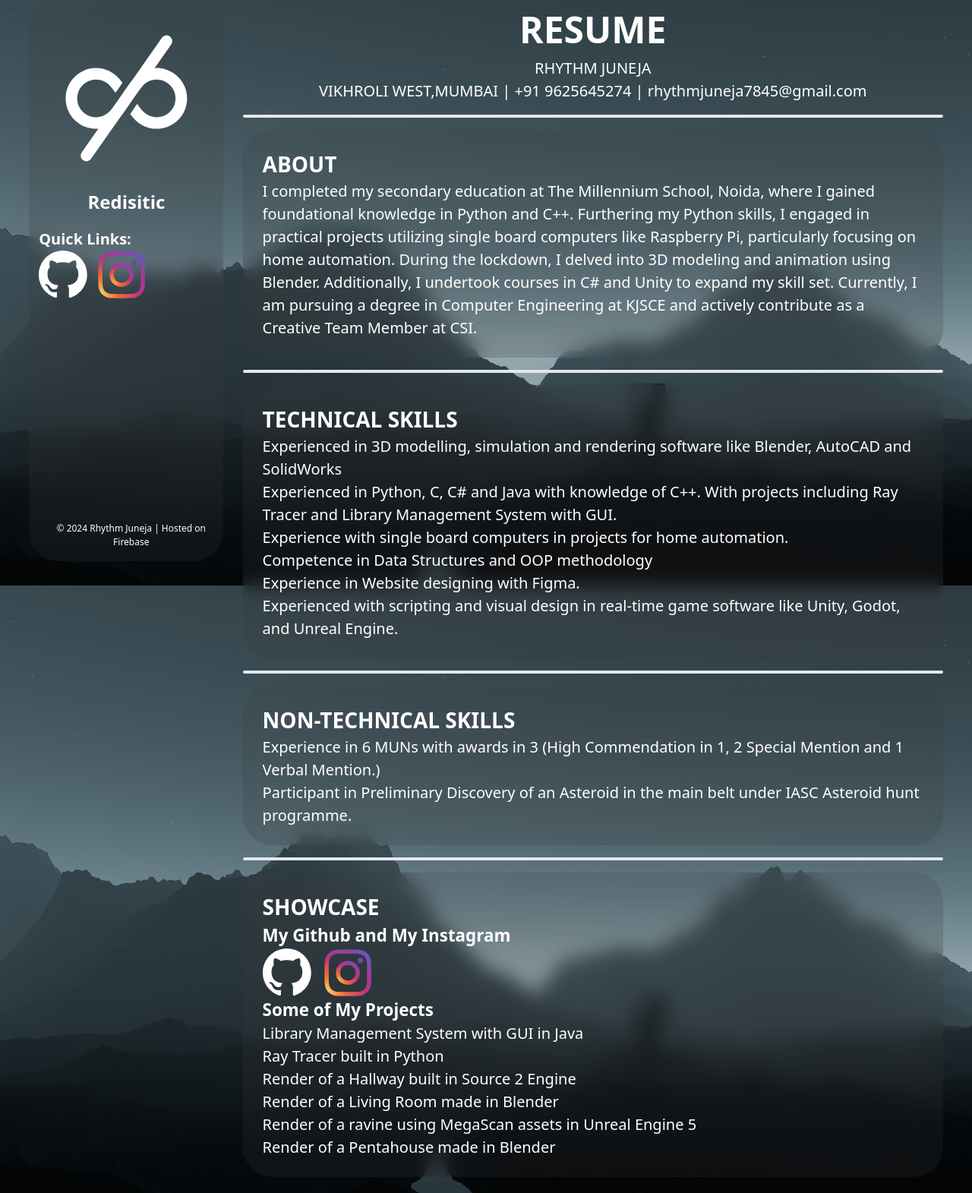
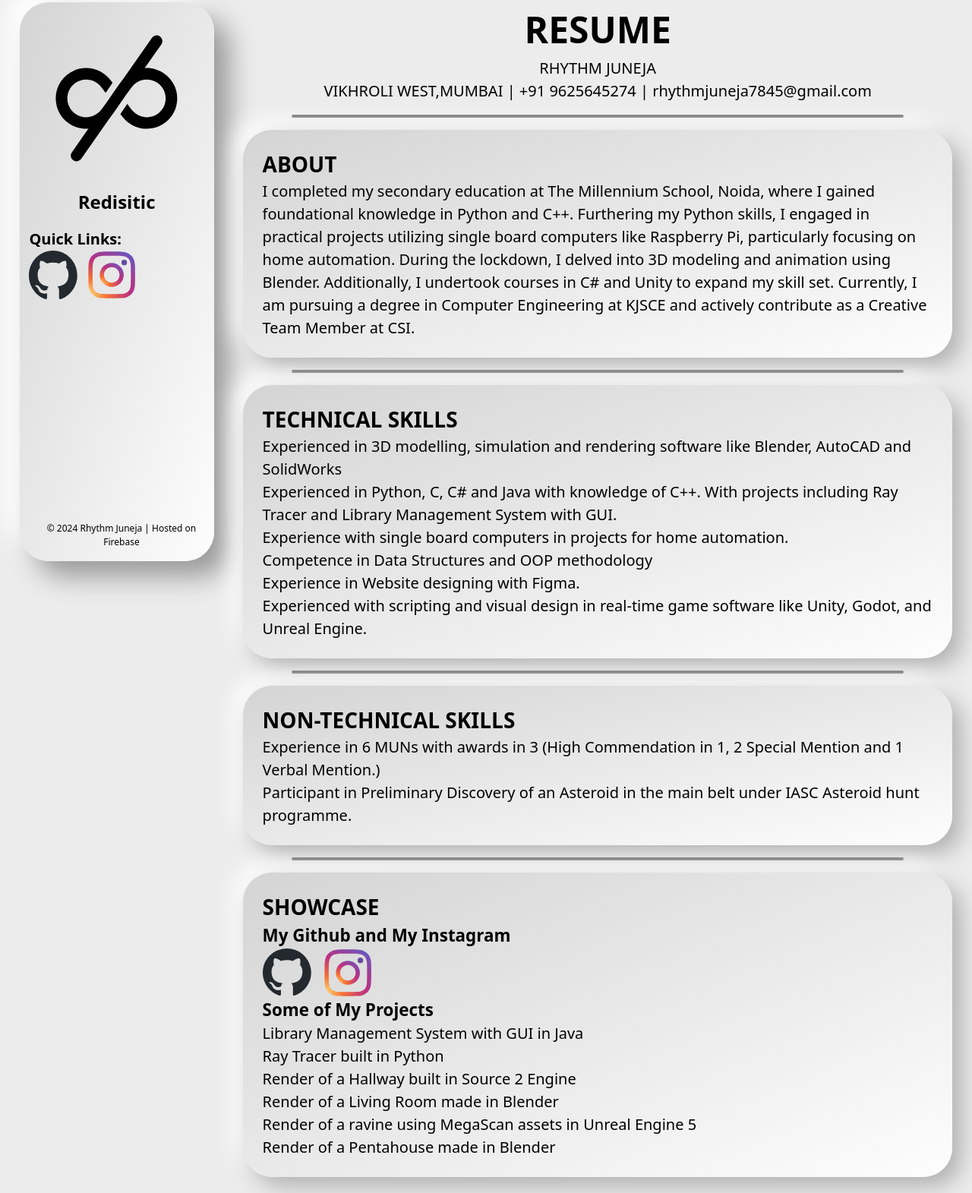
Before and after one commit to redisitic/personal-website, a website built with Vite: page index.html in a window 1280 px wide. Shown: the part 29-1600 px from the top of the page at 76% size. Built offline with nearby package versions, Linux system fonts and the light colour scheme; files whose address does not match are found by name.

Commit message:
Added Neomorph Branch

```diff
--- a/index.html
+++ b/index.html
@@ -10,27 +10,27 @@
     <link href="https://fonts.googleapis.com/css2?family=Roboto:ital,wght@0,100;0,300;0,400;0,500;0,700;0,900;1,100;1,300;1,400;1,500;1,700;1,900&display=swap" rel="stylesheet">
     <title>Resume</title>
 </head>
-<body class="cursor-[url(/cursors/arrow.cur),_default] text-[1.8vh] md:text-[2.5vh] font-Roboto text-white bg-black bg-[url('/background.jpg')] bg-fixed bg-cover flex flex-row mx-[3vw] my-[4vh] gap-[2vw]">
-    <div class="hidden md:block fixed flex flex-col gap-[1vw] w-[20vw] h-[92vh] bg-[#40404032] py-[3vh] px-[1vw] backdrop-blur-md rounded-[3vw]">
-        <img class="m-auto w-[16vw] h-[16vw] rounded-[100%] transition duration-250 hover:scale-125" src ="/LogoNew.svg" alt = "Profile picture">
+<body class="cursor-[url(/cursors/arrow.cur),_default] text-[1.8vh] md:text-[2.5vh] font-Roboto text-black bg-[#ececec] flex flex-row mx-[2vw] my-[4vh] gap-[2vw] dark:bg-[#141414] dark:text-white">
+    <div class="hidden md:block fixed gap-[1vw] w-[20vw] h-[92vh] py-[3vh] px-[1vw] rounded-[3vw] bg-gradient-to-br from-[#d4d4d4] to-[#fdfdfd] shadow-nm z-20 backdrop-blur dark:bg-dk dark:shadow-nmd">
+        <picture><source srcset="/LogoNew.svg" media="(prefers-color-scheme: dark)"><img class="m-auto w-[16vw] h-[16vw] rounded-[100%] transition duration-250 hover:scale-125" src ="/logoLight.svg" alt = "Profile picture"></picture>
         <p class="text-center text-[3vh] transition duration-250 hover:scale-110 my-[2vh]"><b>Redisitic</b></p>
         <div>
             <p><b>Quick Links:</b></p>
             <div class="flex flex-row gap-[1vw]">
-                <a class="transition duration-250 hover:scale-110 cursor-[url(/cursors/link.cur),_pointer]" href = "https://github.com/redisitic" target="_blank"><img src = "/github-mark-white.svg" width="64px" height="64px"></a>
-                <a class="transition duration-250 hover:scale-110 cursor-[url(/cursors/link.cur),_pointer]" href = "https://instagram.com/redisitic" target="_blank"><img src = "/Instagram_logo.svg" width="64px" height="64px"></a>
+                <a class="transition duration-250 hover:scale-110 cursor-[url(/cursors/link.cur),_pointer]" href = "https://github.com/redisitic" target="_blank"><picture><source srcset="/github-mark-white.svg" media="(prefers-color-scheme: dark)"><img src = "/github-mark.svg" class = "w-[5vw] h-[5vw]"></picture></a>
+                <a class="transition duration-250 hover:scale-110 cursor-[url(/cursors/link.cur),_pointer]" href = "https://instagram.com/redisitic" target="_blank"><img src = "/Instagram_logo.svg" class = "w-[5vw] h-[5vw]"></a>
             </div>
         </div>
         <footer class="absolute bottom-[2vh] text-[1.5vh] text-center px-[2vh] p-auto">
             © <span class="year"></span> Rhythm Juneja | Hosted on Firebase
         </footer>
     </div>
-    <div class="md:ml-[22vw]">
+    <div class="md:ml-[23vw] z-20">
         <h1 class="text-center font-bold text-[6vh] transition duration-250 hover:scale-105">RESUME</h1>
         <div class="text-center transition duration-250 hover:scale-105"><span>RHYTHM JUNEJA</span></div>
         <div class="text-center transition duration-250 hover:scale-105"><span>VIKHROLI WEST,MUMBAI <span>|</span> +91 9625645274 <span>|</span> rhythmjuneja7845@gmail.com</span></div>
-        <hr class="my-[2vh] border-[0.3vh] rounded-3xl">
-        <div class="bg-[#40404032] py-[3vh] px-[1vw] backdrop-blur-md rounded-[3vw] px-[2vw] transition duration-250 hover:scale-105">
+        <hr class="my-[2vh] mx-[5vw] border-[0.3vh] rounded-3xl border-neutral-600">
+        <div class="py-[3vh] rounded-[3vw] px-[2vw] transition duration-250 hover:scale-105 hover:z-100 bg-gradient-to-br from-[#d4d4d4] to-[#fdfdfd] shadow-nmb dark:bg-dk dark:shadow-nmdb">
             <p class="font-semibold text-[3.5vh]">ABOUT</p>
             <p>I completed my secondary education at The Millennium School, Noida, where I gained
                 foundational knowledge in Python and C++. Furthering my Python skills, I engaged in practical
@@ -41,8 +41,8 @@
                 Team Member at CSI.
             </p>
         </div>
-        <hr class="my-[2vh] border-[0.3vh] rounded-3xl">
-        <div class="bg-[#40404032] py-[3vh] px-[1vw] backdrop-blur-md rounded-[3vw] px-[2vw] transition duration-250 hover:scale-105">
+        <hr class="my-[2vh] mx-[5vw] border-[0.3vh] rounded-3xl border-neutral-600">
+        <div class="py-[3vh] rounded-[3vw] px-[2vw] transition duration-250 hover:scale-105 bg-gradient-to-br from-[#d4d4d4] to-[#fdfdfd] shadow-nmb dark:bg-dk dark:shadow-nmdb">
             <p class="font-semibold text-[3.5vh]">TECHNICAL SKILLS</p>
             <p>
                 <ul>
@@ -55,8 +55,8 @@
                 </ul>
             </p>
         </div>
-        <hr class="my-[2vh] border-[0.3vh] rounded-3xl">
-        <div class="bg-[#40404032] py-[3vh] px-[1vw] backdrop-blur-md rounded-[3vw] px-[2vw] transition duration-250 hover:scale-105">
+        <hr class="my-[2vh] mx-[5vw] border-[0.3vh] rounded-3xl border-neutral-600">
+        <div class="py-[3vh] rounded-[3vw] px-[2vw] transition duration-250 hover:scale-105 bg-gradient-to-br from-[#d4d4d4] to-[#fdfdfd] shadow-nmb dark:bg-dk dark:shadow-nmdb">
             <p class="font-semibold text-[3.5vh]">NON-TECHNICAL SKILLS</p>
             <p>
                 <ul>
@@ -65,13 +65,13 @@
                 </ul>
             </p>
         </div>
-        <hr class="my-[2vh] border-[0.3vh] rounded-3xl">
-        <div class="bg-[#40404032] py-[3vh] px-[1vw] backdrop-blur-md rounded-[3vw] px-[2vw] transition duration-250 hover:scale-105">
+        <hr class="my-[2vh] mx-[5vw] border-[0.3vh] rounded-3xl border-neutral-600">
+        <div class="py-[3vh] rounded-[3vw] px-[2vw] transition duration-250 hover:scale-105 bg-gradient-to-br from-[#d4d4d4] to-[#fdfdfd] shadow-nmb dark:bg-dk dark:shadow-nmdb">
             <p class="font-semibold text-[3.5vh]">SHOWCASE</p>
             <ul>
                 <li class="text-[2.8vh] font-semibold">My Github and My Instagram</li>
                 <li class="flex flex-row gap-[1.25vw]">
-                    <a class="cursor-[url(/cursors/link.cur),_pointer]" href = "https://github.com/redisitic" target="_blank"><img src = "/github-mark-white.svg" width="64px" height="64px"></a>
+                    <a class="cursor-[url(/cursors/link.cur),_pointer]" href = "https://github.com/redisitic" target="_blank"><picture><source srcset="/github-mark-white.svg" media="(prefers-color-scheme: dark)"><img src = "/github-mark.svg" width="64px" height="64px"></picture></a>
                     <a class="cursor-[url(/cursors/link.cur),_pointer]" href = "https://instagram.com/redisitic" target="_blank"><img src = "/Instagram_logo.svg" width="64px" height="64px"></a>
                 </li>
                 <li class="text-[2.8vh] font-semibold">Some of My Projects</li>
--- a/tailwind.config.js
+++ b/tailwind.config.js
@@ -2,7 +2,17 @@
 export default {
   content: ["./*.{html,js}"],
   theme: {
-    extend: {},
+    extend: {
+      boxShadow: {
+        nm: '20px 20px 35px #999999, -20px -20px 35px #ffffff',
+        nmb: '12px 12px 30px #afafaf, -12px -12px 30px #ffffff',
+        nmd: '20px 20px 35px #0a0a0a, -20px -20px 35px #1e1e1e',
+        nmdb: '12px 12px 30px #0a0a0a, -12px -12px 30px #1e1e1e'
+      },
+      backgroundImage: {
+        dk: "linear-gradient(145deg, #121212, #151515)"
+      }
+    },
   },
   plugins: [],
 }
```
Also changed, not shown: public/logoLight.svg (added).
